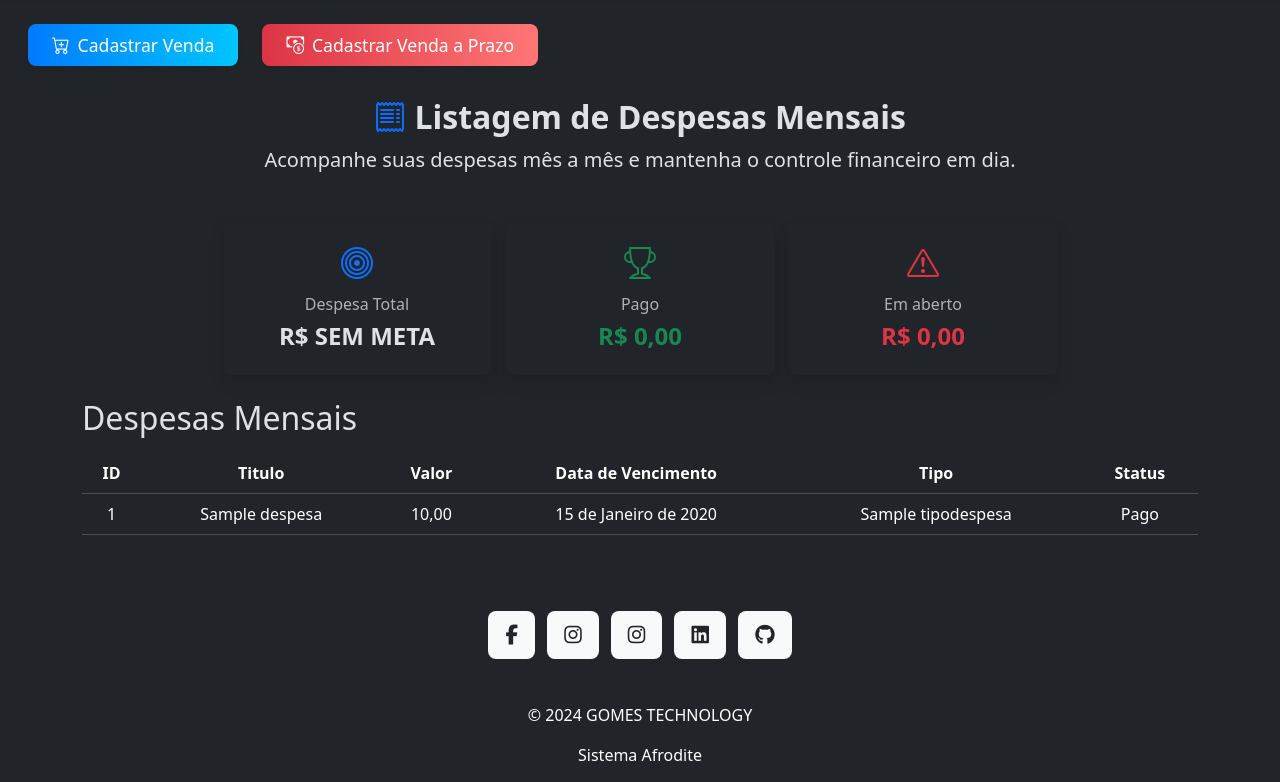
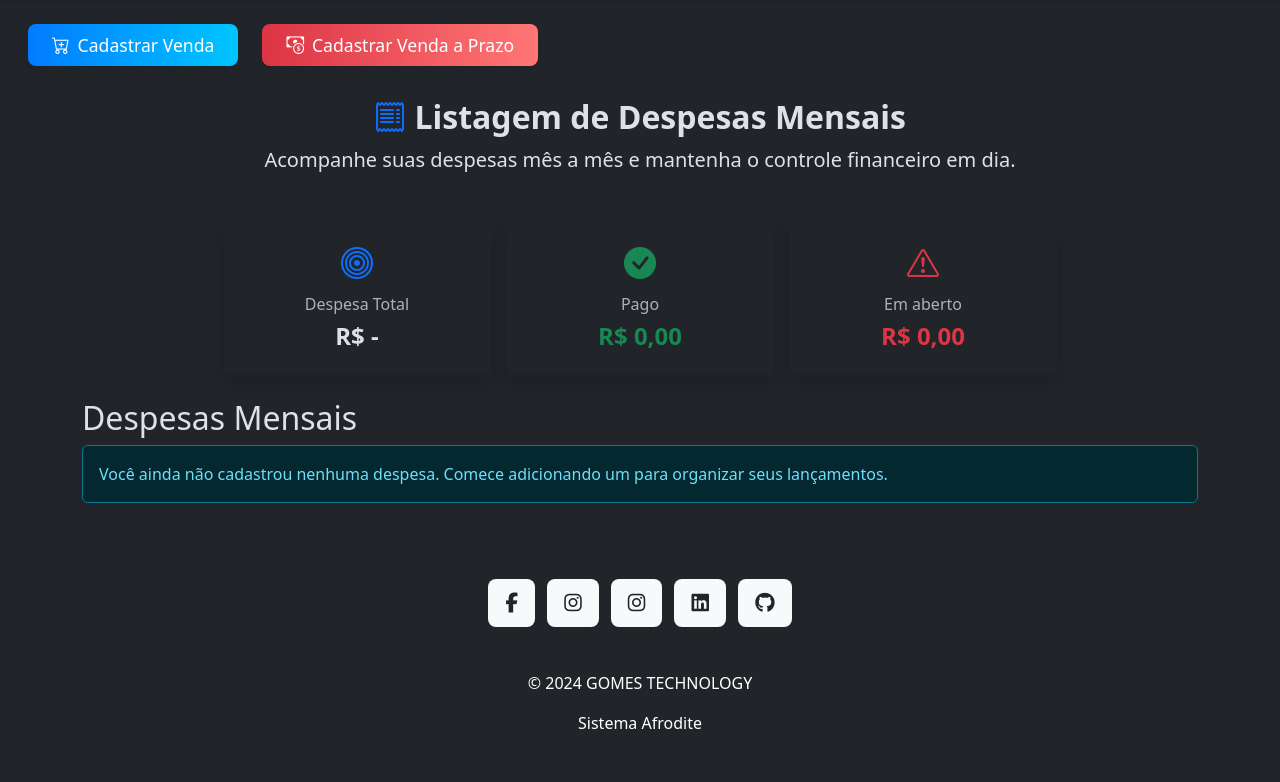
Before and after one commit to GomesMilla/ControleEstoque, a Django app: page /despesa/listar_despesa in a window 1280 px wide. Shown: the part 62-844 px from the top of the page. After the commit the page ends 791 px from the top, so only its background shows below. Run offline with Django 5.2, Linux system fonts and the light colour scheme; the visitor is signed in with stand-in values (Sample User, id 1); tables that the repository leaves empty hold one stand-in row (values such as "Sample post"); some libraries are stand-ins or nearby versions.

Commit message:
:pushpin: Adicionando melhoria na tela de listagem de despesas'

```diff
--- a/apps/despesa/views.py
+++ b/apps/despesa/views.py
@@ -10,6 +10,7 @@ from django.utils.timezone import now
 from django.utils import timezone
 from datetime import datetime, time, timedelta
 from django.db.models import Q
+from django.db.models import Sum, F
 class TipodeDespesaCreateView(LoginRequiredMixin, UserPassesTestMixin, CreateView):
     model = TipoDespesa
     form_class = TipodeDespesaForm
@@ -88,24 +89,34 @@ class DespesasMesList(LoginRequiredMixin, ListView):
         query = self.request.GET.get('q')
 
         if self.request.user.is_superuser:
-            queryset = Despesa.objects.all()
-
+            queryset = Despesa.objects.filter(data__range=(first_day_of_month, last_day_of_month))
         else:
             queryset = Despesa.objects.filter(
-            empresa=self.request.user.empresa,
-            data__gte=first_day_of_month,
-            data__lte=last_day_of_month
-        )
+                empresa=self.request.user.empresa,
+                data__range=(first_day_of_month, last_day_of_month)
+            )
+
         if query:
             queryset = queryset.filter(
                 Q(titulo__icontains=query) |
-                Q(resumo__icontains=query) |
-                Q(empresa=self.request.user.empresa) |
-                Q(data_inicio__gte=first_day_of_month) |
-                Q(data_fim__lte=last_day_of_month)
+                Q(resumo__icontains=query)
             )
 
         return queryset
+
+    def get_context_data(self, **kwargs):
+        context = super().get_context_data(**kwargs)
+        despesas = self.get_queryset()
+
+        total_despesas = despesas.aggregate(total=Sum('valor'))['total'] or 0
+        total_pagas = despesas.filter(despesa_paga=True).aggregate(total=Sum('valor'))['total'] or 0
+        total_nao_pagas = despesas.filter(despesa_paga=False).aggregate(total=Sum('valor'))['total'] or 0
+
+        context['total_despesas'] = total_despesas
+        context['total_pagas'] = total_pagas
+        context['total_nao_pagas'] = total_nao_pagas
+
+        return context
 
     def test_func(self):
         return self.request.user.is_superuser or not self.request.user.if_funcionario or self.request.user.if_funcionario
--- a/templates/despesa/despesa/listar.html
+++ b/templates/despesa/despesa/listar.html
@@ -19,16 +19,16 @@
                     <div class="card-body">
                         <div class="mb-2"><i class="bi bi-bullseye text-primary" style="font-size:2rem;"></i></div>
                         <h6 class="text-muted">Despesa Total</h6>
-                        <h4 class="fw-bold">R$ {{ valor_meta|default:"SEM META" }}</h4>
+                        <h4 class="fw-bold">R$ {{ total_despesas|default:"-" }}</h4>
                     </div>
                 </div>
             </div>
             <div class="col-md-3">
                 <div class="card shadow border-0 text-center">
                     <div class="card-body">
-                        <div class="mb-2"><i class="bi bi-trophy text-success" style="font-size:2rem;"></i></div>
+                        <div class="mb-2"><i class="bi bi-check-circle-fill text-success mb-3" style="font-size:2rem;"></i></div>
                         <h6 class="text-muted">Pago</h6>
-                        <h4 class="fw-bold text-success">R$ {{ valor_alcancado|default:"0,00" }}</h4>
+                        <h4 class="fw-bold text-success">R$ {{ total_pagas|default:"0,00" }}</h4>
                     </div>
                 </div>
             </div>
@@ -37,7 +37,7 @@
                     <div class="card-body">
                         <div class="mb-2"><i class="bi bi-exclamation-triangle text-danger" style="font-size:2rem;"></i></div>
                         <h6 class="text-muted">Em aberto</h6>
-                        <h4 class="fw-bold text-danger">R$ {{ falta_para_meta|default:"0,00" }}</h4>
+                        <h4 class="fw-bold text-danger">R$ {{ total_nao_pagas|default:"0,00" }}</h4>
                     </div>
                 </div>
             </div>
@@ -53,6 +53,7 @@
                         <th>Data de Vencimento</th>
                         <th>Tipo</th>
                         <th>Status</th>
+                        <th>Ações</th>
                     </tr>
                 </thead>
                 <tbody>
@@ -63,7 +64,23 @@
                         <td>{{ despesa.valor|default:"-" }}</td>
                         <td>{{ despesa.data|default:"-" }}</td>
                         <td>{{ despesa.tipo|default:"-" }}</td>
-                        <td {% if not despesa.despesa_paga %}class="table-danger"{% endif %}> {% if despesa.despesa_paga %}Pago {% else %}Em aberto{% endif %}</td>
+                        <td>
+                            {% if despesa.despesa_paga %}
+                                <span class="badge bg-success">Pago</span>
+                            {% else %}
+                                <span class="badge bg-danger">Em Aberto</span>
+                            {% endif %}
+                        </td>
+                        <td>
+                            <div class="d-flex justify-content-center gap-2">
+                                <a href="#" class="btn btn-sm btn-outline-primary">
+                                    <i class="bi bi-pencil-square"></i>
+                                </a>
+                                <a href="#" class="btn btn-sm btn-outline-success">
+                                    <i class="bi bi-currency-dollar"></i>
+                                </a>
+                            </div>
+                        </td>
                     </tr>
                     {% endfor %}
                 </tbody>
```
